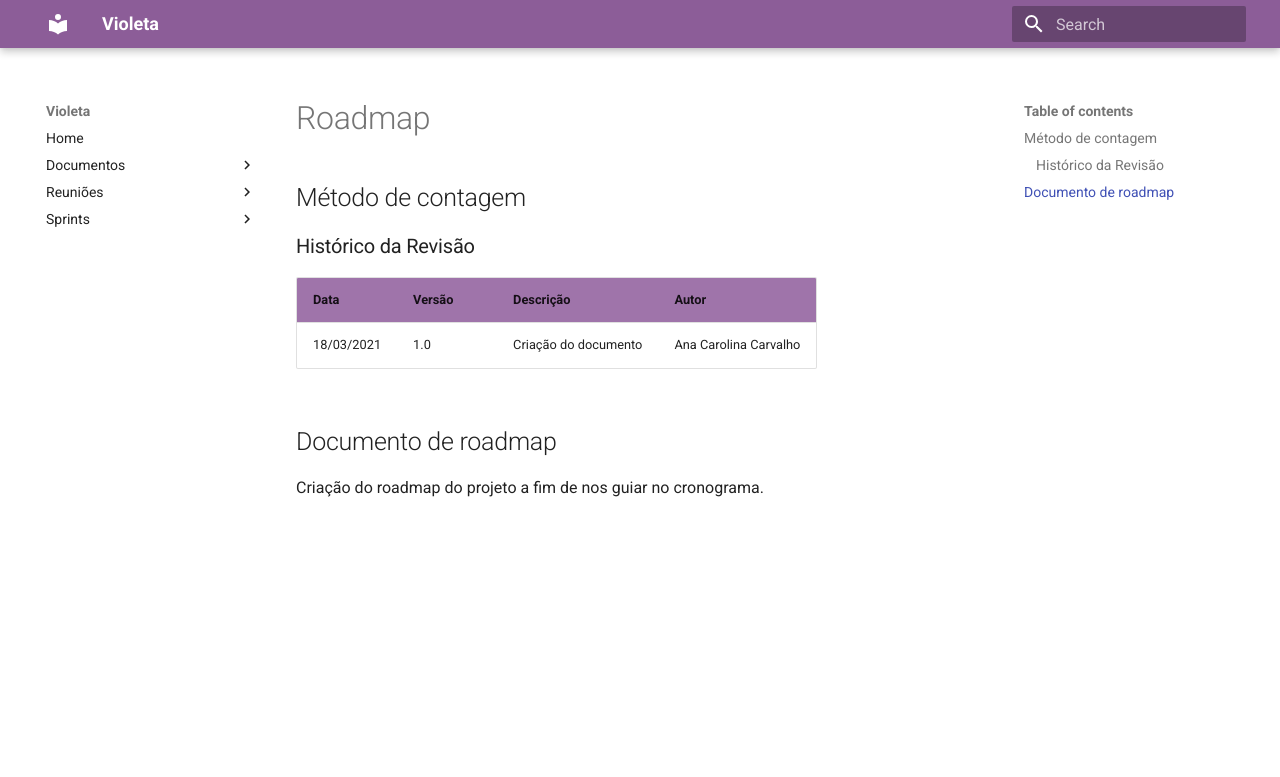
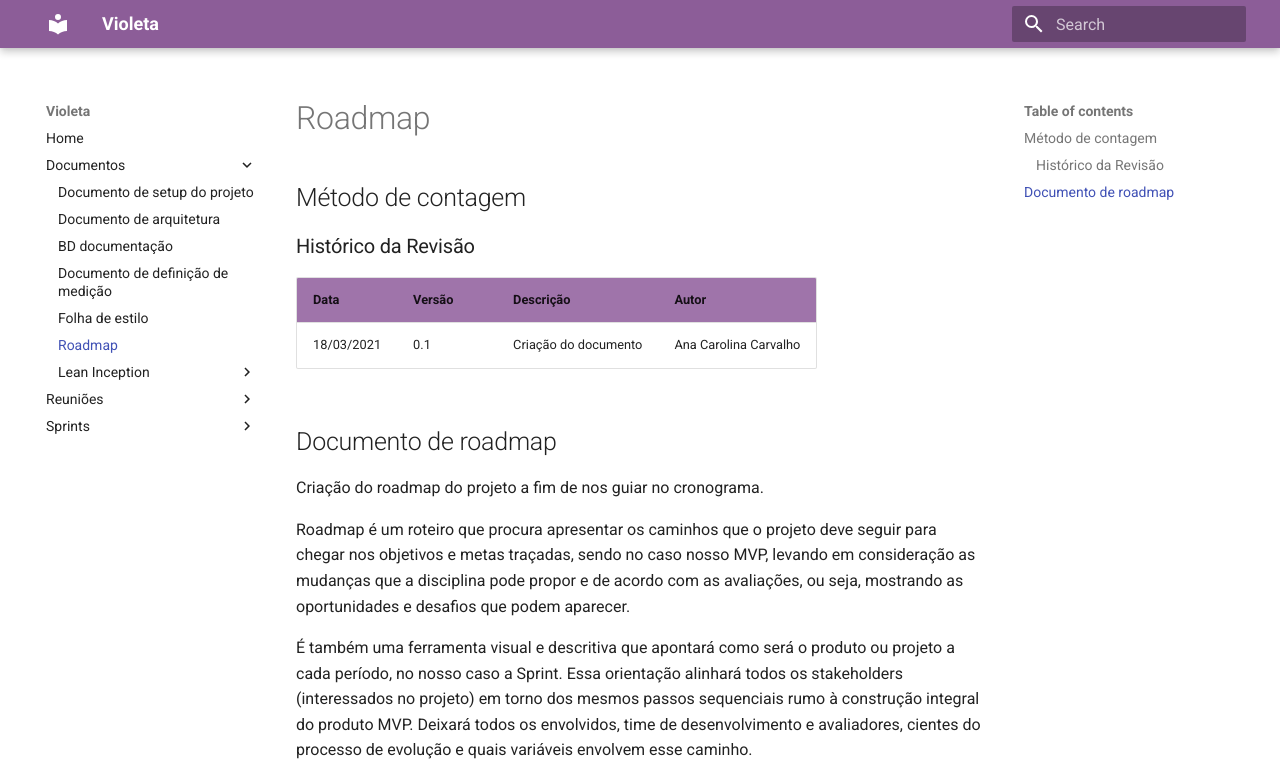
Before and after one commit to fga-eps-mds/2020.2-Violeta-Documentacao, an MkDocs documentation site: the page built from docs/Gerencia/documentacao/roadmap.md, in a window 1280 px wide and 1355 px high. Shown: the top 777 px of the window. Built offline with MkDocs 1.6.1 and Material for MkDocs 9.7.7, drawn with Linux system fonts in a browser that asks for light colours; grey boxes are pictures that could not be loaded.

Commit message:
Documento de roadmap

```diff
--- a/docs/Gerencia/documentacao/roadmap.md
+++ b/docs/Gerencia/documentacao/roadmap.md
@@ -3,8 +3,16 @@
 ### Histórico da Revisão
 | Data | Versão | Descrição | Autor |
 |---|---|---|---|
-| 18/03/2021| 1.0 |Criação do documento | Ana Carolina Carvalho |
+| 18/03/2021| 0.1 |Criação do documento | Ana Carolina Carvalho |
 
 ## Documento de roadmap
 
 Criação do roadmap do projeto a fim de nos guiar no cronograma.
+
+Roadmap é um roteiro que procura apresentar os caminhos que o projeto deve seguir para chegar nos objetivos e metas traçadas, sendo no caso nosso MVP, levando em consideração as mudanças que a disciplina pode propor e de acordo com as avaliações, ou seja, mostrando as oportunidades e desafios que podem aparecer.
+
+É também uma ferramenta visual e descritiva que apontará como será o produto ou projeto a cada período, no nosso caso a Sprint. Essa orientação alinhará todos os stakeholders (interessados no projeto) em torno dos mesmos passos sequenciais rumo à construção integral do produto MVP. Deixará todos os envolvidos, time de desenvolvimento e avaliadores,  cientes do processo de evolução e quais variáveis envolvem esse caminho.
+
+
+
+<iframe width="100%" height="500" src="https://docs.google.com/spreadsheets/d/e/2PACX-1vQrOBxFJncI-I1Hi5dazmep6Gha1hujDKkPWtFD8mVoQWy4AVejoM77kznZhAqEbu3iiq2QtyF67Gyg/pubhtml?widget=true&amp;headers=false"></iframe>
--- a/mkdocs.yml
+++ b/mkdocs.yml
@@ -9,6 +9,7 @@ nav:
       - "BD documentação": "Projeto/diagrama_de_relacionamento_bd.md"
       - "Documento de definição de medição": "Gerencia/documentacao/metododecontagem.md"
       - "Folha de estilo": "Projeto/folha_de_estilo.md"
+      - "Roadmap" : "Gerencia/documentacao/roadmap.md"
       - Lean Inception:
         - "Agenda e Kick-off": "Gerencia/documentacao/Lean-inception/agenda.md"
         - "Visão do produto": "Gerencia/documentacao/Lean-inception/visao_do_projeto.md"
```
